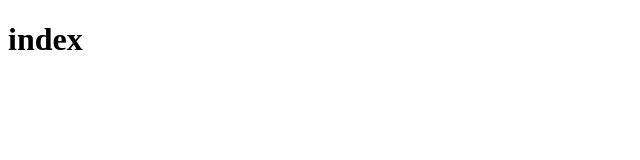
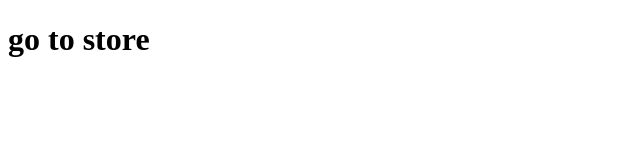
Before and after one commit to pida83/aasa, a plain HTML site: page red/store.html in a window 1280 px wide. Shown: the whole page, without its empty margins (0-640 px from the left). Drawn offline with nearby package versions, Linux system fonts and the light colour scheme.

Commit message:
Update store.html

```diff
--- a/red/store.html
+++ b/red/store.html
@@ -12,6 +12,6 @@
 
 </head>
 <body>
-<h1>index</h1>
+<h1>go to store</h1>
 </body>
 </html>
```
